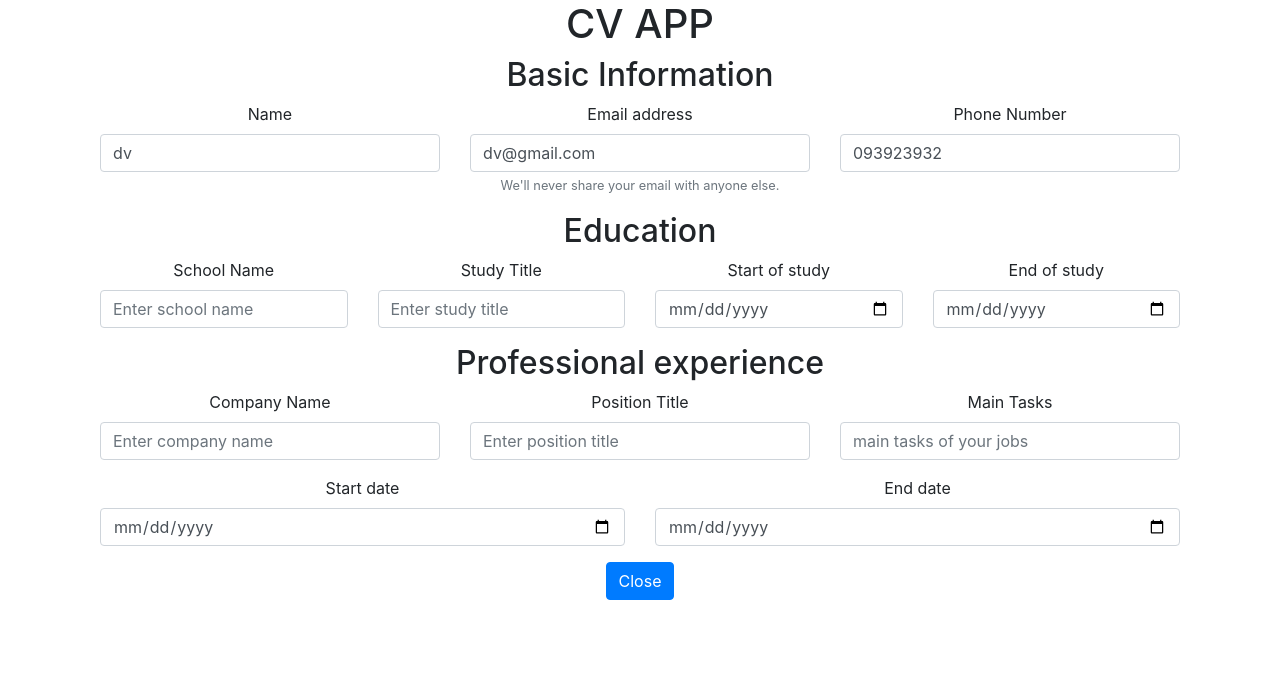
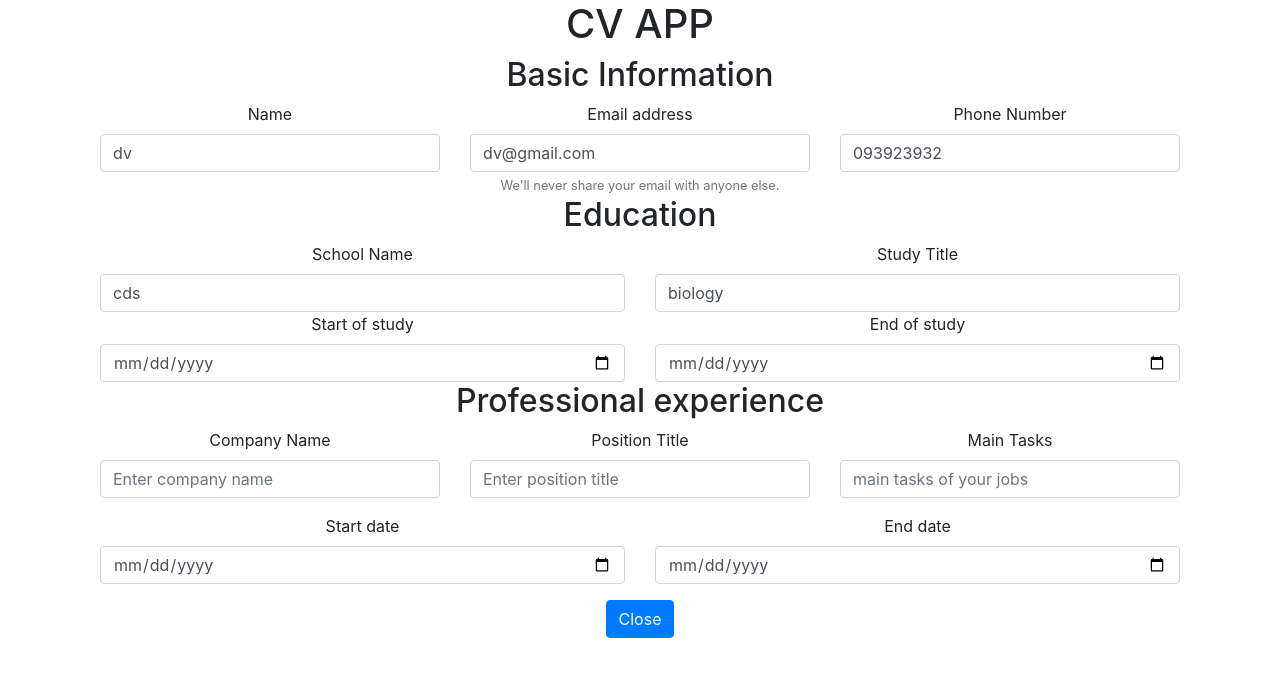
Before and after one commit to DoviMaj/cv-app, a React (Create React App) app: page / in a window 1280 px wide. Shown: the top 676 px of the page. Built offline with nearby package versions, Linux system fonts and the light colour scheme.

Commit message:
education section working

```diff
--- a/src/App.js
+++ b/src/App.js
@@ -11,11 +11,17 @@ class App extends React.Component {
       name: "dv",
       email: "dv@gmail.com",
       phoneNumber: "093923932",
+      schoolName: "cds",
+      studyType: "biology",
+      studyStartDate: "",
+      studyEndDate: "",
     };
     this.handleChange = this.handleChange.bind(this);
     this.toggleEdit = this.toggleEdit.bind(this);
   }
   handleChange(e) {
+    e.preventDefault();
+    debugger;
     this.setState({
       [e.target.name]: e.target.value,
     });
@@ -27,7 +33,15 @@ class App extends React.Component {
     });
   }
   render() {
-    const { name, email, phoneNumber } = this.state;
+    const {
+      name,
+      email,
+      phoneNumber,
+      schoolName,
+      studyType,
+      studyStartDate,
+      studyEndDate,
+    } = this.state;
 
     return (
       <div className="App">
@@ -41,6 +55,10 @@ class App extends React.Component {
             name={name}
             email={email}
             phoneNumber={phoneNumber}
+            schoolName={schoolName}
+            studyType={studyType}
+            studyStartDate={studyStartDate}
+            studyEndDate={studyEndDate}
           />
         )}
       </div>
--- a/src/components/Basic-info.js
+++ b/src/components/Basic-info.js
@@ -9,7 +9,6 @@ class BasicInfo extends React.Component {
         <h2>Basic Information</h2>
         <Row>
           <Col>
-            <Form.Group controlId="formBasicName">
             <Form.Label>Name</Form.Label>
             <Form.Control
               name="name"
@@ -18,10 +17,8 @@ class BasicInfo extends React.Component {
               type="text"
               placeholder="Enter full name"
             />
-            </Form.Group>
           </Col>
           <Col>
-            <Form.Group controlId="formBasicEmail">
             <Form.Label>Email address</Form.Label>
             <Form.Control
               name="email"
@@ -33,10 +30,8 @@ class BasicInfo extends React.Component {
             <Form.Text className="text-muted">
               We'll never share your email with anyone else.
             </Form.Text>
-            </Form.Group>
           </Col>
           <Col>
-            <Form.Group controlId="formBasicPhone">
             <Form.Label>Phone Number</Form.Label>
             <Form.Control
               name="phoneNumber"
@@ -46,7 +41,6 @@ class BasicInfo extends React.Component {
               pattern="^[0-9]+$"
               placeholder="Enter phone number"
             />
-            </Form.Group>
           </Col>
         </Row>
       </Container>
--- a/src/components/Cv.js
+++ b/src/components/Cv.js
@@ -9,7 +9,7 @@ function Cv(props) {
       <Row>
         <Col>
           <p>Name</p>
-          <h2>{name}</h2>
+          <h4>{name}</h4>
         </Col>
         <Col>
           <p>Email address</p>
--- a/src/components/Education.js
+++ b/src/components/Education.js
@@ -3,33 +3,58 @@ import { Form, Container, Col, Row } from "react-bootstrap";
 
 class Education extends React.Component {
   render() {
+    const {
+      handleChange,
+      schoolName,
+      studyType,
+      studyStartDate,
+      studyEndDate,
+    } = this.props;
     return (
       <Container>
         <h2>Education</h2>
         <Row>
           <Col>
-            <Form.Group controlId="formBasicSchool">
-              <Form.Label>School Name</Form.Label>
-              <Form.Control type="text" placeholder="Enter school name" />
-            </Form.Group>
+            <Form.Label>School Name</Form.Label>
+            <Form.Control
+              onChange={handleChange}
+              value={schoolName}
+              name="schoolName"
+              type="text"
+              placeholder="Enter school name"
+            />
           </Col>
           <Col>
-            <Form.Group controlId="formBasicStudyTitle">
-              <Form.Label>Study Title</Form.Label>
-              <Form.Control type="text" placeholder="Enter study title" />
-            </Form.Group>
+            <Form.Label>Study Title</Form.Label>
+            <Form.Control
+              onChange={handleChange}
+              value={studyType}
+              name="studyType"
+              type="text"
+              placeholder="Enter study title"
+            />
+          </Col>
+        </Row>
+        <Row>
+          <Col>
+            <Form.Label>Start of study</Form.Label>
+            <Form.Control
+              onChange={handleChange}
+              value={studyStartDate}
+              name="studyStartDate"
+              type="date"
+              placeholder="Enter study date"
+            />
           </Col>
           <Col>
-            <Form.Group controlId="formBasicStudyDate">
-              <Form.Label>Start of study</Form.Label>
-              <Form.Control type="date" placeholder="Enter study date" />
-            </Form.Group>
-          </Col>
-          <Col>
-            <Form.Group controlId="formBasicStudyDate">
-              <Form.Label>End of study</Form.Label>
-              <Form.Control type="date" placeholder="Enter study date" />
-            </Form.Group>
+            <Form.Label>End of study</Form.Label>
+            <Form.Control
+              onChange={handleChange}
+              name="studyEndDate"
+              value={studyEndDate}
+              type="date"
+              placeholder="Enter study date"
+            />
           </Col>
         </Row>
       </Container>
--- a/src/components/Experience.js
+++ b/src/components/Experience.js
@@ -5,7 +5,6 @@ class Experience extends React.Component {
   render() {
     return (
       <Container>
-        <Form>
         <h2>Professional experience</h2>
         <Row>
           <Col>
@@ -23,10 +22,7 @@ class Experience extends React.Component {
           <Col>
             <Form.Group controlId="formBasicJobTasks">
               <Form.Label>Main Tasks</Form.Label>
-                <Form.Control
-                  type="text"
-                  placeholder="main tasks of your jobs"
-                />
+              <Form.Control type="text" placeholder="main tasks of your jobs" />
             </Form.Group>
           </Col>
         </Row>
@@ -45,7 +41,6 @@ class Experience extends React.Component {
             </Form.Group>
           </Col>
         </Row>
-        </Form>
       </Container>
     );
   }
--- a/src/components/Form.js
+++ b/src/components/Form.js
@@ -2,26 +2,40 @@ import React from "react";
 import Experience from "./Experience";
 import Education from "./Education";
 import BasicInfo from "./Basic-info";
-import { Form, Container, Button } from "react-bootstrap";
+import { Container, Button } from "react-bootstrap";
 
 class MyForm extends React.Component {
   render() {
-    const { name, email, phoneNumber, toggleEdit, handleChange } = this.props;
+    const {
+      name,
+      email,
+      phoneNumber,
+      toggleEdit,
+      handleChange,
+      schoolName,
+      studyType,
+      studyStartDate,
+      studyEndDate,
+    } = this.props;
     return (
       <Container>
-        <Form>
         <BasicInfo
           handleChange={handleChange}
           name={name}
           email={email}
           phoneNumber={phoneNumber}
         />
-          <Education />
+        <Education
+          handleChange={handleChange}
+          schoolName={schoolName}
+          studyType={studyType}
+          studyStartDate={studyStartDate}
+          studyEndDate={studyEndDate}
+        />
         <Experience />
         <Button onClick={toggleEdit} type="primary">
           Close
         </Button>
-        </Form>
       </Container>
     );
   }
```
Lines whose indentation alone changed are shown as unchanged.
